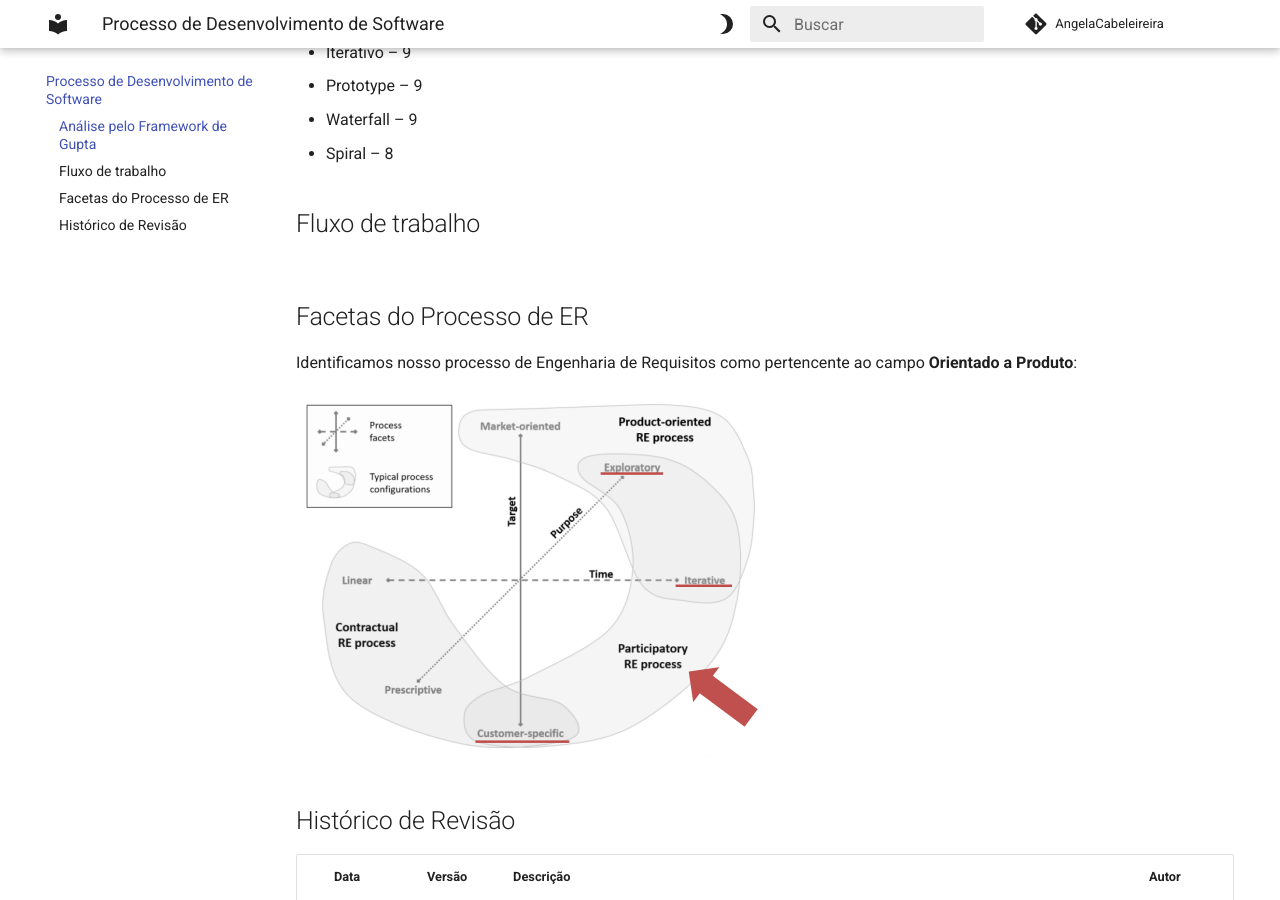
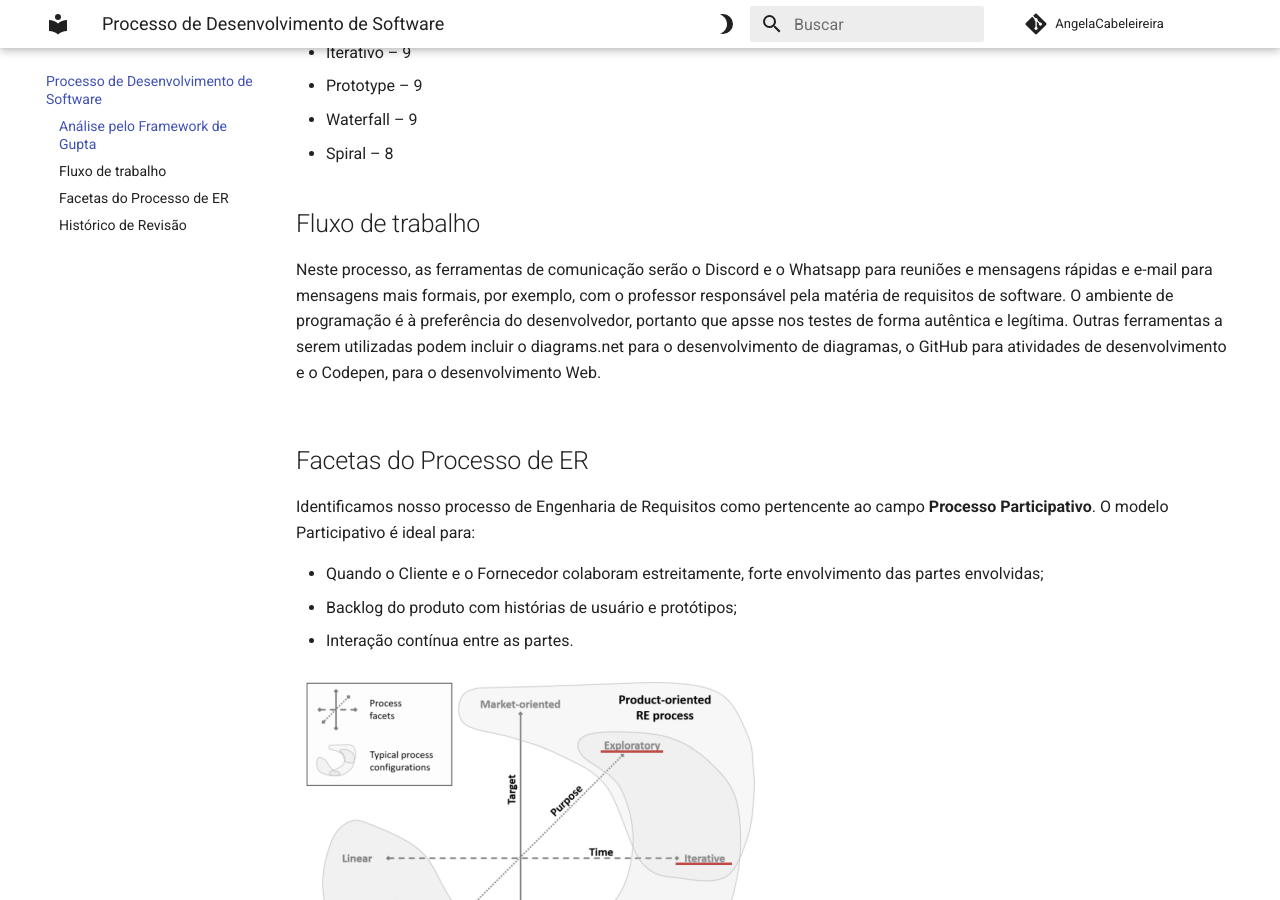
Before and after one commit to mdsreq-fga-unb/2023.2-AngelaCabeleireira, an MkDocs documentation site: the page built from docs/ProcessoDesenv.md, in a window 1280 px wide and 900 px high, scrolled down 2599 px. Built offline with MkDocs 1.6.1 and Material for MkDocs 9.7.7, drawn with Linux system fonts in a browser that asks for light colours; comment, search, counter and statistics services are not loaded.

Commit message:
updated entregas.md

```diff
--- a/docs/ProcessoDesenv.md
+++ b/docs/ProcessoDesenv.md
@@ -24,6 +24,10 @@ A partir dos pontos marcados:
 
 ## Fluxo de trabalho
 
+Neste processo, as ferramentas de comunicação serão o Discord e o Whatsapp para reuniões e mensagens rápidas e e-mail para mensagens mais formais, por exemplo, com o professor responsável pela matéria de requisitos de software.
+O ambiente de programação é à preferência do desenvolvedor, portanto que apsse nos testes de forma autêntica e legítima.
+Outras ferramentas a serem utilizadas podem incluir o diagrams.net para o desenvolvimento de diagramas, o GitHub para atividades de desenvolvimento e o Codepen, para o desenvolvimento Web.
+
 <!--[if IE]><meta http-equiv="X-UA-Compatible" content="IE=5,IE=9" ><![endif]-->
 <!DOCTYPE html>
 <html>
@@ -39,7 +43,13 @@ A partir dos pontos marcados:
 
 ## Facetas do Processo de ER
 
-Identificamos nosso processo de Engenharia de Requisitos como pertencente ao campo **Orientado a Produto**:
+Identificamos nosso processo de Engenharia de Requisitos como pertencente ao campo **Processo Participativo**.
+O modelo Participativo é ideal para:
+<ul>
+    <li> Quando o Cliente e o Fornecedor colaboram estreitamente, forte envolvimento das partes envolvidas; </li>
+    <li> Backlog do produto com histórias de usuário e protótipos; </li>
+    <li> Interação contínua entre as partes. </li>
+</ul>
 
 ![Facetas do Processo de ER](./img/FacetasProcessoER.png)
 
```
Also changed, not shown: docs/LicoesAprendidas.md (+5 -5 lines), docs/entregas.md (+12 -3 lines), 2 other files.
